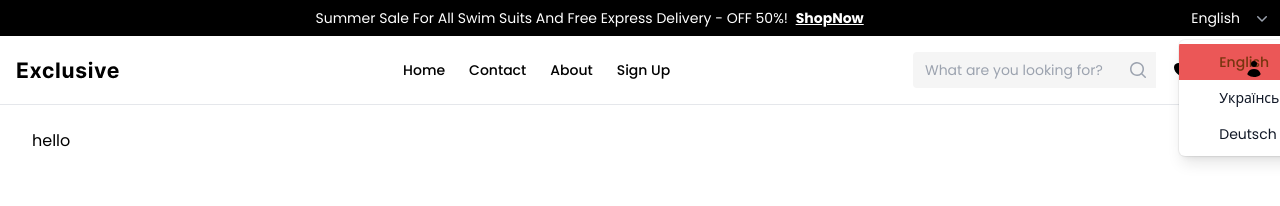
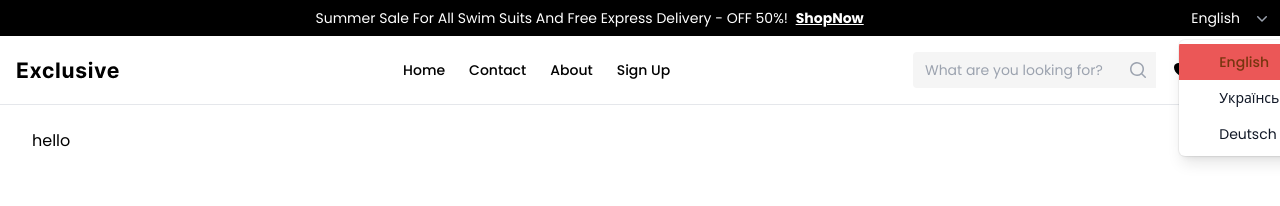
Before and after one commit to igor-kostenevich/online-store-FE, a Vue app: page /home in a window 1280 px wide. Both pictures are taken after a click on the button "English". Shown: the top 206 px of the page. Built offline with nearby package versions, Linux system fonts and the light colour scheme; what @kyvg/vue3-notification would draw is missing.

Commit message:
feax:fixed header problem

```diff
--- a/src/components/Header.vue
+++ b/src/components/Header.vue
@@ -43,7 +43,7 @@ const selectedPerson = ref(language[0])
               leave-to-class="opacity-0"
             >
               <ListboxOptions
-                class="absolute mt-1 max-h-60 overflow-auto rounded-md bg-white py-1 text-base shadow-lg ring-1 ring-black/5 focus:outline-none sm:text-sm"
+                class="absolute ListboxOptions mt-1 max-h-60 overflow-auto z-100 rounded-md bg-white py-1 text-base shadow-lg ring-1 ring-black/5 focus:outline-none sm:text-sm"
               >
                 <ListboxOption
                   v-for="person in language"
@@ -176,7 +176,7 @@ const selectedPerson = ref(language[0])
               <UserIcon class="h-5 w-5 text-black cursor-pointer mt-1" />
             </MenuButton>
 
-            <MenuItems class="absolute right-0 mt-2 w-48 bg-white shadow-lg rounded-md text-sm z-50">
+            <MenuItems class="absolute z-40 right-0 mt-2 w-48 bg-white shadow-lg rounded-md text-sm z-50">
               <MenuItem v-slot="{ active }">
                 <router-link
                   :to="{ path: '/account' }"
@@ -218,7 +218,7 @@ const selectedPerson = ref(language[0])
     <transition name="fade">
       <div
         v-if="isOpen"
-        class="lg:hidden absolute top-full left-0 w-full bg-white z-50 shadow-lg p-4 absolute top-[90px]"
+        class="lg:hidden absolute left-0 w-full bg-white z-50 shadow-lg p-4 absolute top-[90px]"
       >
         <div class="relative w-full mb-4">
           <input
@@ -250,4 +250,7 @@ const selectedPerson = ref(language[0])
   opacity: 0;
   transform: translateY(-10px);
 }
+.ListboxOptions {
+  z-index: 40;
+}
 </style>
```
